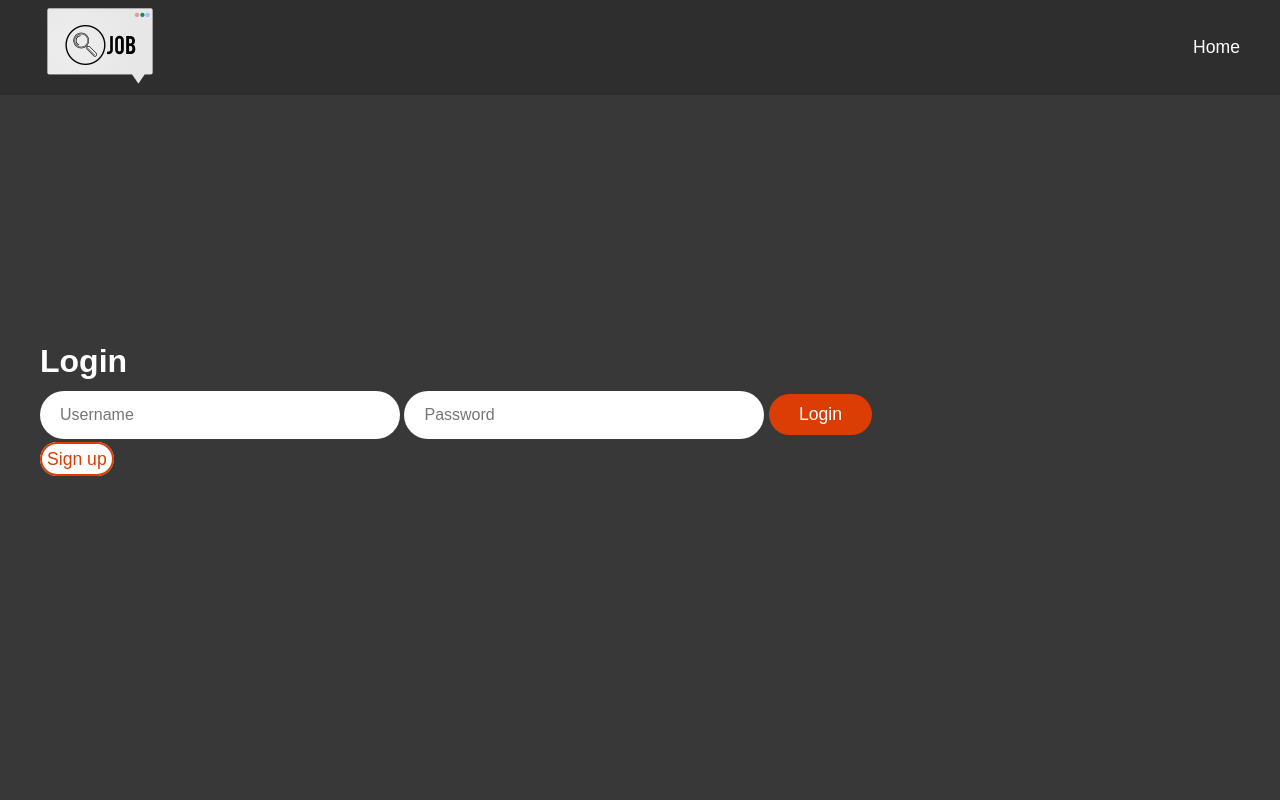
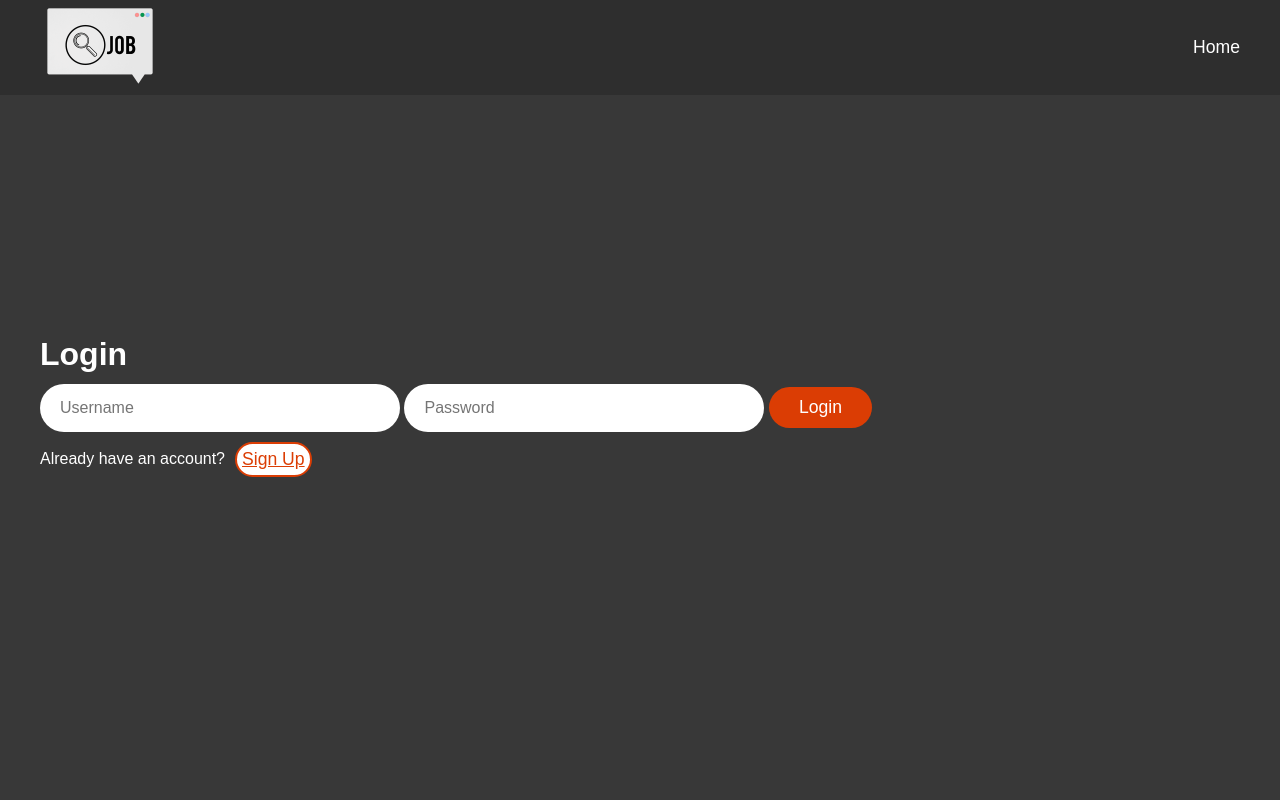
Before and after one commit to nickmarietta/cpsc332jobportal, a PHP site: page /auth/login.php in a window 1280 px wide. Run offline with PHP 8.4, Linux system fonts and the light colour scheme.

Commit message:
updating landing page

```diff
--- a/auth/login.php
+++ b/auth/login.php
@@ -69,7 +69,7 @@ if ($_SERVER["REQUEST_METHOD"] === "POST") {
           <button class="login-button" type="submit">Login</button>
         </form>
 
-        <a class="sign-up-button" href="../auth/register.php">Sign up</a>
+        <div class="signup-inline"> Already have an account? <a class="sign-up-button" href="auth/register_intro.php">Sign Up</a> </div>
       </div>
     </div>
   </section>
--- a/auth/register_intro.php
+++ b/auth/register_intro.php
@@ -21,6 +21,8 @@
     <p>Already have an account? <a href="./login.php">Click here</a></p>
   </div>
 
+
+<!-- logic to get the roleForm and then guides it to the right page -->
   <script>
     document.getElementById("roleForm").addEventListener("submit", function(e) {
       e.preventDefault();
--- a/css/login.css
+++ b/css/login.css
@@ -143,6 +143,11 @@ header {
   border-radius: 35px;
   font-size: 1.1rem;
   font-weight: 500;
-  text-decoration: none;
   padding: 5px;
 }
+
+.signup-inline {
+    display: flex;
+    align-items: center;
+    gap: 10px; /* spacing between text and button */
+}
--- a/index.php
+++ b/index.php
@@ -9,7 +9,8 @@
 </head>
 <body>
 
-<header>
+<header class="logo-header">
+  <img src="images/logo.png" alt="JobConnect Logo" class="main-logo">
   <h1>JobConnect</h1>
 </header>
 
```
Also changed, not shown: css/index.css (+12 -0 lines).
